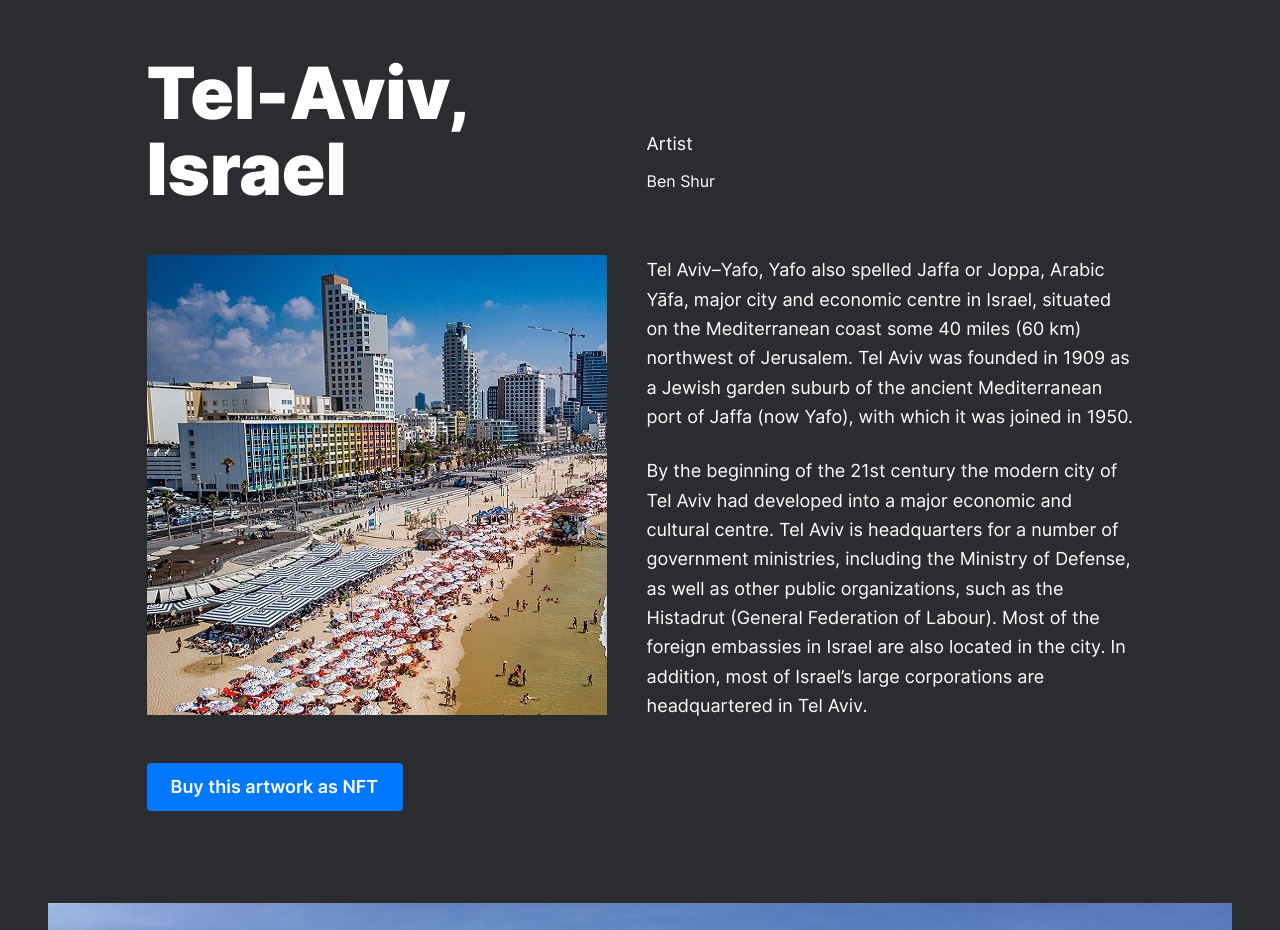
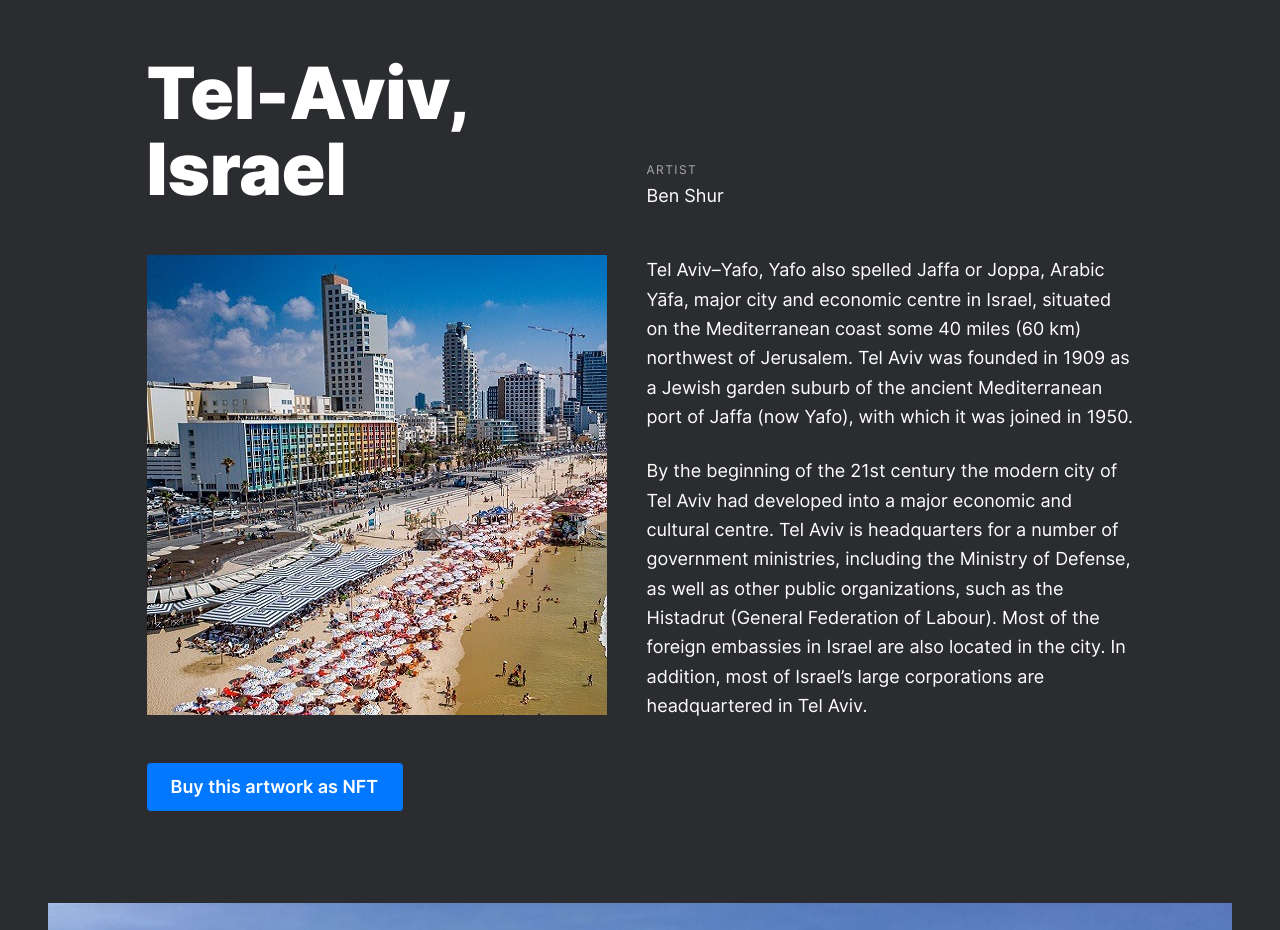
Before and after one commit to benshur/web_project_3, a plain HTML site: page index.html in a window 1280 px wide. Shown: the part 5960-6890 px from the top of the page. Drawn offline with Linux system fonts and the light colour scheme.

Commit message:
first submit of project 3

```diff
--- a/index.html
+++ b/index.html
@@ -141,8 +141,8 @@
                       <article class="places__place">
                           <h3 class="places__place-title">Tel-Aviv, Israel</h3>
                           <div class="places__place-artist">
-                              <div class="places__place-artist-name">Artist</div>
-                              <p class="place__artist-name">Ben Shur</p>
+                              <div class="places__place-artist-link">Artist</div>
+                              <p class="places__place-artist-name">Ben Shur</p>
                           </div>
                           <img class="places__place-image" src="./images/__image-4.jpg" alt="Tel-Aviv, Israel"/>
                           <div class="places__place-paragraphs">
```
